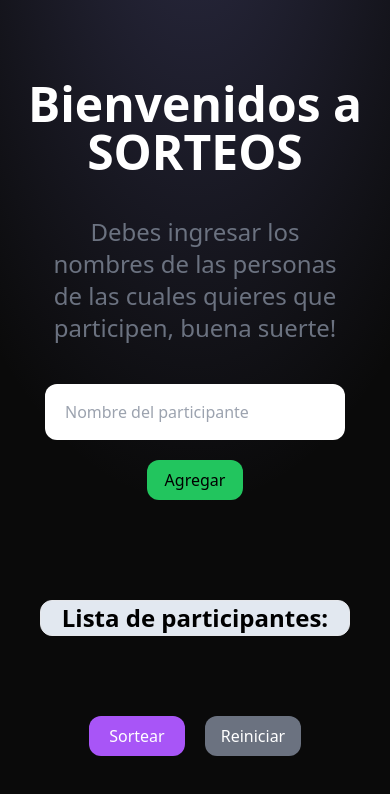
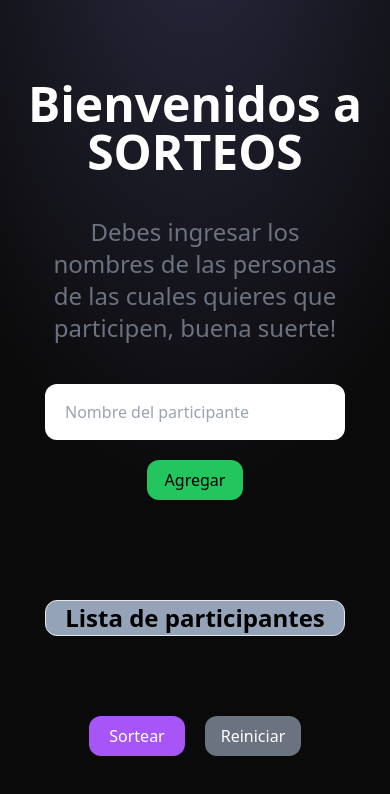
Before and after one commit to Soyagvs/sorteo-react, a React (Vite) app: page / in a window 390 px wide. Shown: the top 794 px of the page. Built offline with nearby package versions, Linux system fonts and the light colour scheme.

Commit message:
add responsive in tablelist

```diff
--- a/src/components/table/TableList.jsx
+++ b/src/components/table/TableList.jsx
@@ -85,9 +85,9 @@ export const TableList = () => {
                 </button>
             </div>
             <table className="flex flex-col justify-center items-center mt-20 gap-5">
-                <thead className="border bg-slate-200 rounded-xl flex justify-center items-center">
-                    <tr className="flex flex-row gap-10 text-black px-5 justify-center items-center">
-                        <th className="text-2xl">Lista de participantes:</th>
+                <thead className="border bg-slate-400 rounded-xl flex justify-center items-center w-[300px]">
+                    <tr className="flex flex-row gap-10 text-black justify-center items-center">
+                        <th className="text-2xl">Lista de participantes</th>
                     </tr>
                 </thead>
                 <tbody>
```
